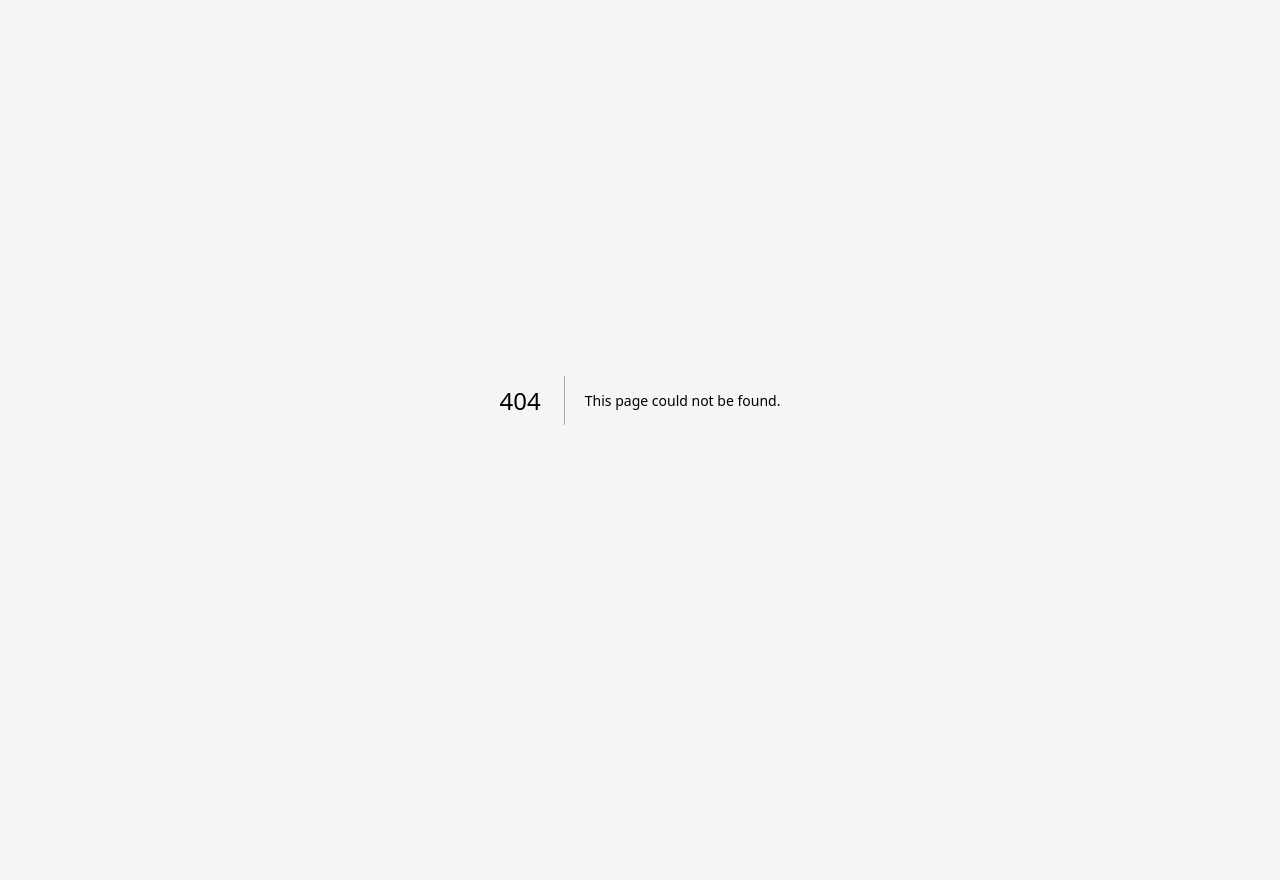
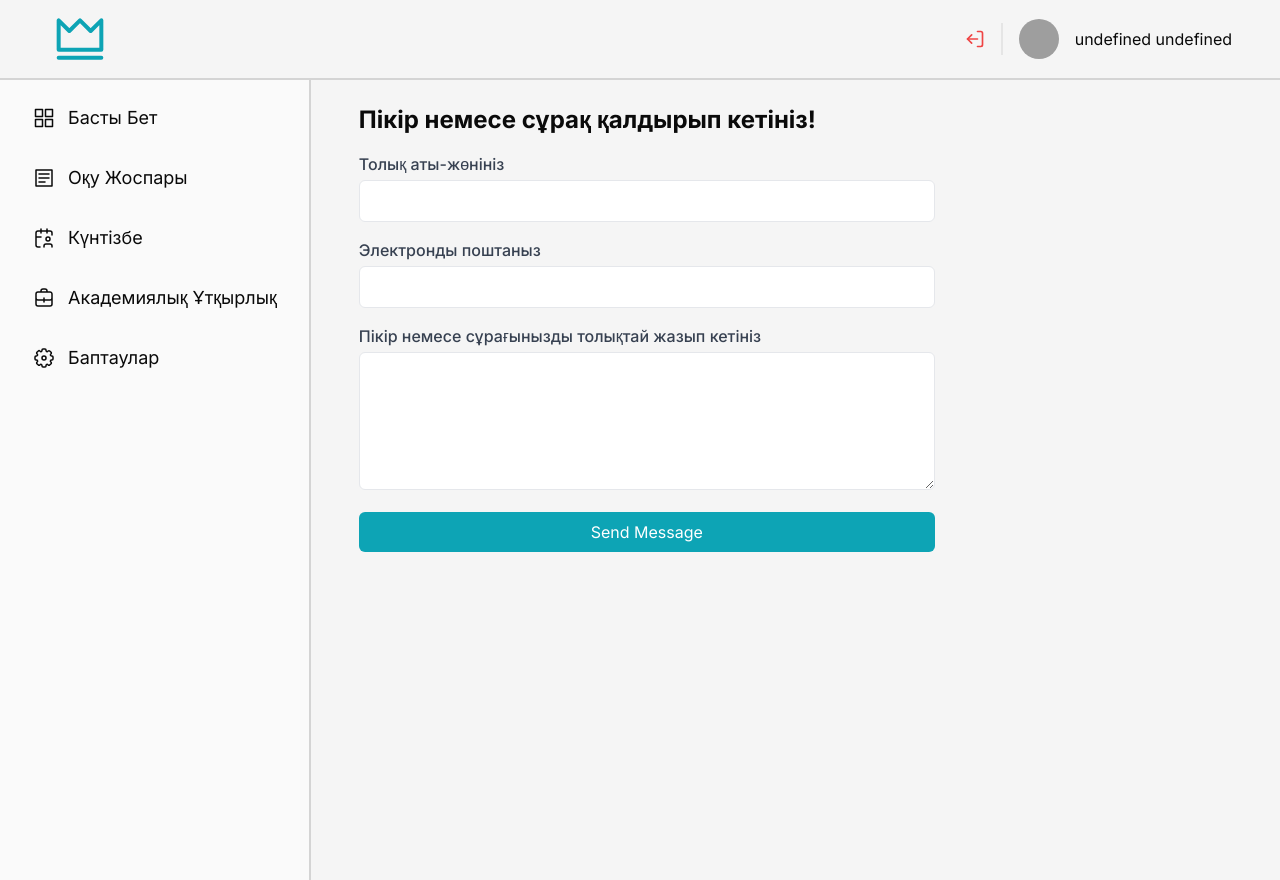
Before and after one commit to ye1sultan/students, a Next.js app: page /app/review in a window 1280 px wide. Before the commit this address had no page. Before the commit the page ends 800 px from the top, so only its background shows below. Built offline with nearby package versions, Linux system fonts and the light colour scheme; no server answers; grey boxes are pictures that could not be loaded.

Commit message:
feat: add resend, email sending logic

```diff
--- a/package.json
+++ b/package.json
@@ -21,6 +21,7 @@
     "next": "14.2.3",
     "react": "^18",
     "react-dom": "^18",
+    "resend": "^3.3.0",
     "tailwind-merge": "^2.3.0",
     "tailwindcss-animate": "^1.0.7",
     "xlsx": "^0.18.5"
--- /dev/null
+++ b/src/app/api/send/route.ts
@@ -0,0 +1,34 @@
+import { RESEND_KEY } from "@/constants/const";
+import { NextResponse } from "next/server";
+import { Resend } from "resend";
+import EmailContent from "./test-email";
+
+const resend = new Resend(RESEND_KEY);
+
+export async function POST(req: Request) {
+  try {
+    const { name, email, message } = await req.json();
+
+    const { data, error } = await resend.emails.send({
+      from: "Students <onboarding@resend.dev>",
+      to: ["niyaztaye@gmail.com"],
+      subject: "Жана Хабар!",
+      react: EmailContent({ name, email, message }),
+    });
+
+    if (error) {
+      return NextResponse.json({ error }, { status: 500 });
+    }
+
+    return NextResponse.json(data);
+  } catch (error) {
+    return NextResponse.json({ error: error }, { status: 500 });
+  }
+}
+
+export async function GET() {
+  return NextResponse.json(
+    { message: "Method GET not allowed" },
+    { status: 405 }
+  );
+}
--- /dev/null
+++ b/src/app/api/send/test-email.tsx
@@ -0,0 +1,20 @@
+interface EmailContentProps {
+  name: string;
+  email: string;
+  message: string;
+}
+
+const EmailContent = ({ name, email, message }: EmailContentProps) => {
+  return (
+    <div className="max-w-md mx-auto bg-white shadow-md rounded-md p-6">
+      <h1 className="text-2xl font-bold mb-2">Cізге жана хабар!</h1>
+      <div className="border-t border-gray-300 pt-4">
+        <p className="text-gray-700 mb-2">Жіберген: {name}</p>
+        <p className="text-gray-700 mb-2">Поштасы: {email}</p>
+        <p className="text-gray-700">{message}</p>
+      </div>
+    </div>
+  );
+};
+
+export default EmailContent;
--- a/src/app/app/home/componenets/home-page-button.tsx
+++ b/src/app/app/home/componenets/home-page-button.tsx
@@ -23,7 +23,7 @@ export const HomePageButtons = () => {
         <Mobility className="w-16 h-16" />
         <p className="text-lg">Академиялық ұтқырлық</p>
       </CardButton>
-      <CardButton onClick={() => handleRoute("/app/notifications")}>
+      <CardButton onClick={() => handleRoute("/app/review")}>
         <Message className="w-16 h-16" />
         <p className="text-lg">Ақпараттық көмек</p>
       </CardButton>
--- /dev/null
+++ b/src/app/app/review/page.tsx
@@ -0,0 +1,111 @@
+"use client";
+
+import { useState } from "react";
+
+export default function Review() {
+  const [name, setName] = useState("");
+  const [email, setEmail] = useState("");
+  const [userMessage, setUserMessage] = useState("");
+  const [loading, setLoading] = useState(false);
+  const [error, setError] = useState("");
+
+  const sendEmail = async () => {
+    setError("");
+    if (!name || !email || !userMessage) {
+      setError("Барлық өрістерді толтырыңыз!");
+      return;
+    }
+
+    if (!isValidEmail(email)) {
+      setError("Жарамды электронды пошта мекенжайын енгізіңіз!");
+      return;
+    }
+
+    setLoading(true);
+    setError("");
+    try {
+      const response = await fetch("/api/send", {
+        method: "POST",
+        headers: {
+          "Content-Type": "application/json",
+        },
+        body: JSON.stringify({ name, email, message: userMessage }),
+      });
+
+      const data = await response.json();
+      if (response.ok) {
+        alert("Рахмет, сізге міндетті түрде жауап береміз!");
+      } else {
+        setError("Өкінішке орай қызмет өшіп тұр.");
+        console.error(`Failed to send email: ${data.error}`);
+      }
+    } catch (error) {
+      setError("Өкінішке орай қызмет өшіп тұр.");
+      console.error(`Error: ${error}`);
+    } finally {
+      setLoading(false);
+    }
+  };
+
+  return (
+    <div className="flex min-h-screen flex-col items-start justify-start gap-8 px-12 py-6 text-neutral-950">
+      <div className="w-full max-w-xl">
+        <h1 className="text-2xl font-bold mb-4">
+          Пікір немесе сұрақ қалдырып кетініз!
+        </h1>
+        <div className="mb-4">
+          <label htmlFor="name" className="block font-medium text-gray-700">
+            Толық аты-жөнініз
+          </label>
+          <input
+            type="text"
+            id="name"
+            value={name}
+            onChange={(e) => setName(e.target.value)}
+            className="mt-1 p-2 w-full border rounded-md"
+            required
+          />
+        </div>
+        <div className="mb-4">
+          <label htmlFor="email" className="block font-medium text-gray-700">
+            Электронды поштаныз
+          </label>
+          <input
+            type="email"
+            id="email"
+            value={email}
+            onChange={(e) => setEmail(e.target.value)}
+            className="mt-1 p-2 w-full border rounded-md"
+            required
+          />
+        </div>
+        <div className="mb-4">
+          <label htmlFor="message" className="block font-medium text-gray-700">
+            Пікір немесе сұрағынызды толықтай жазып кетініз
+          </label>
+          <textarea
+            id="message"
+            value={userMessage}
+            rows={5}
+            onChange={(e) => setUserMessage(e.target.value)}
+            className="mt-1 p-2 w-full border rounded-md"
+            required
+          />
+        </div>
+        <button
+          onClick={sendEmail}
+          disabled={loading}
+          className="w-full bg-primary text-white p-2 rounded-md"
+        >
+          {loading ? "Sending..." : "Send Message"}
+        </button>
+        {error && <p className="mt-4 text-red-500">{error}</p>}
+      </div>
+    </div>
+  );
+}
+
+const isValidEmail = (email: string) => {
+  const emailRegex = /^[^\s@]+@[^\s@]+\.[^\s@]+$/;
+  return emailRegex.test(email);
+};
--- a/src/constants/const.ts
+++ b/src/constants/const.ts
@@ -1 +1,2 @@
 export const MAIN_API = process.env.NEXT_PUBLIC_MAIN_API;
+export const RESEND_KEY = process.env.NEXT_PUBLIC_RESEND_KEY;
```
Also changed, not shown: 1 other file (tests, documents, lock files or other folders).
